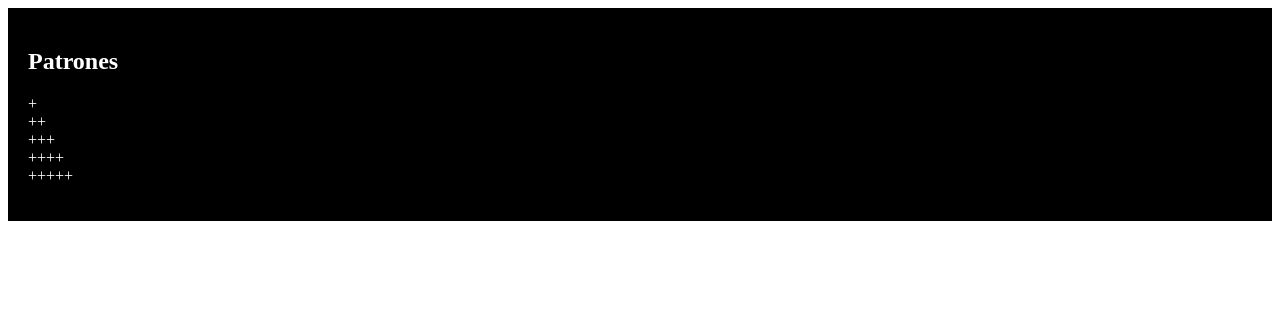
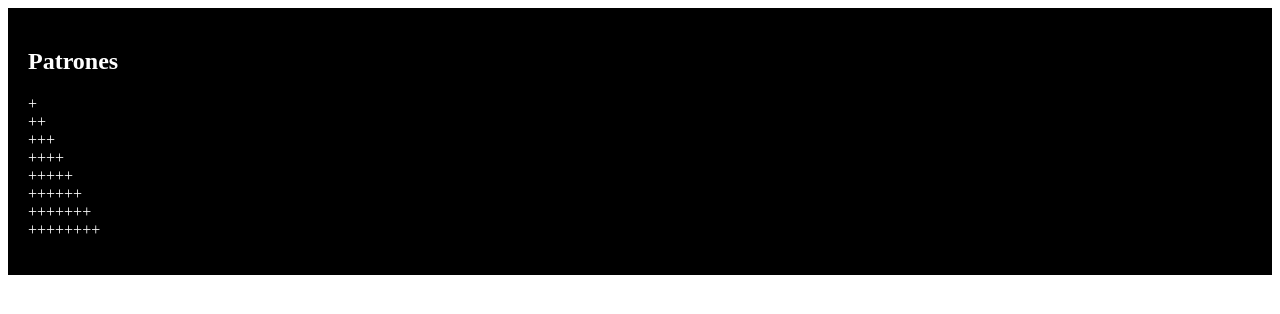
Before and after one commit to kevorivera2112/patro, a plain HTML site: page index.html in a window 1280 px wide. Drawn offline with Linux system fonts and the light colour scheme.

Commit message:
Update index.html

```diff
--- a/index.html
+++ b/index.html
@@ -9,7 +9,7 @@
 <script>
 var text = "";
 var i;
-for (i = 1; i <= 5; i++)
+for (i = 1; i <= 8; i++)
 {
    for(x=1;x<=i;x++)
       {
```
